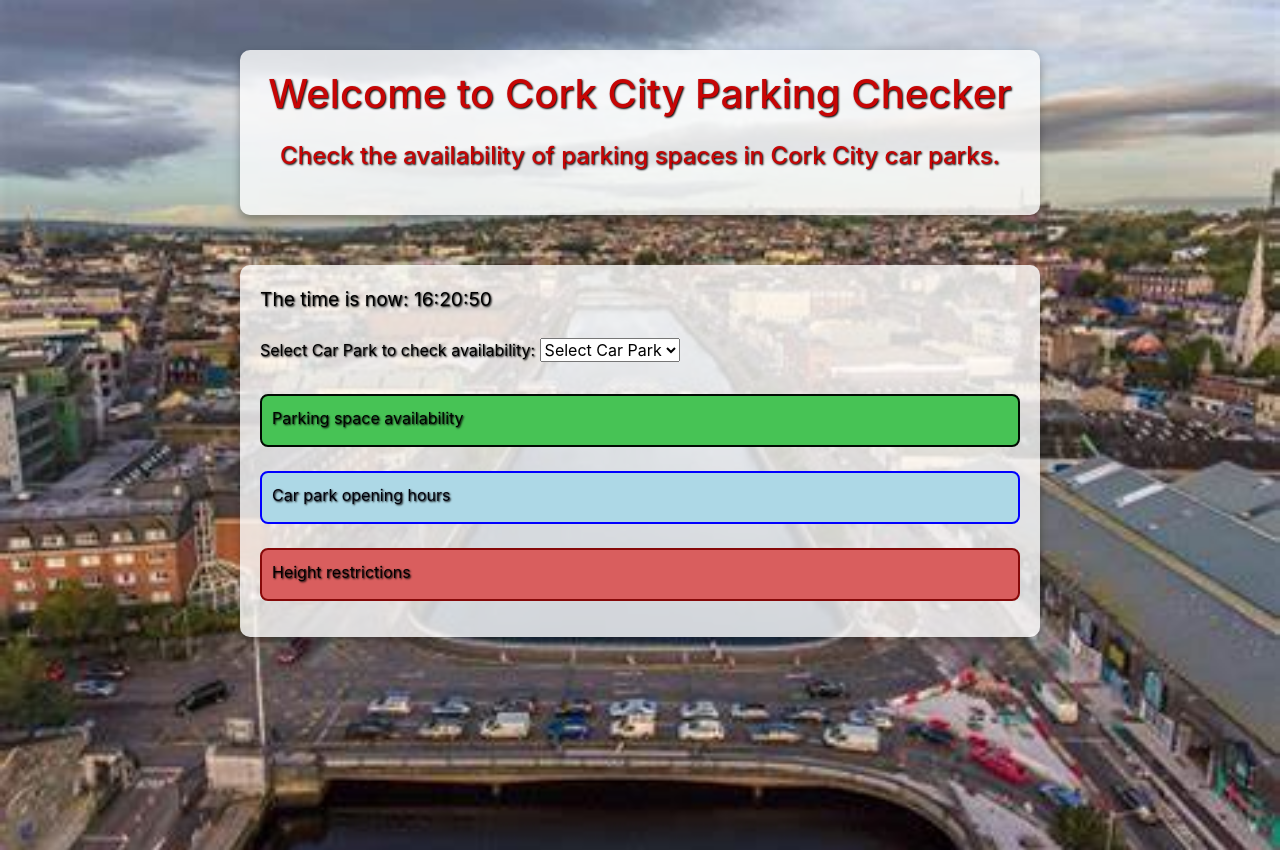
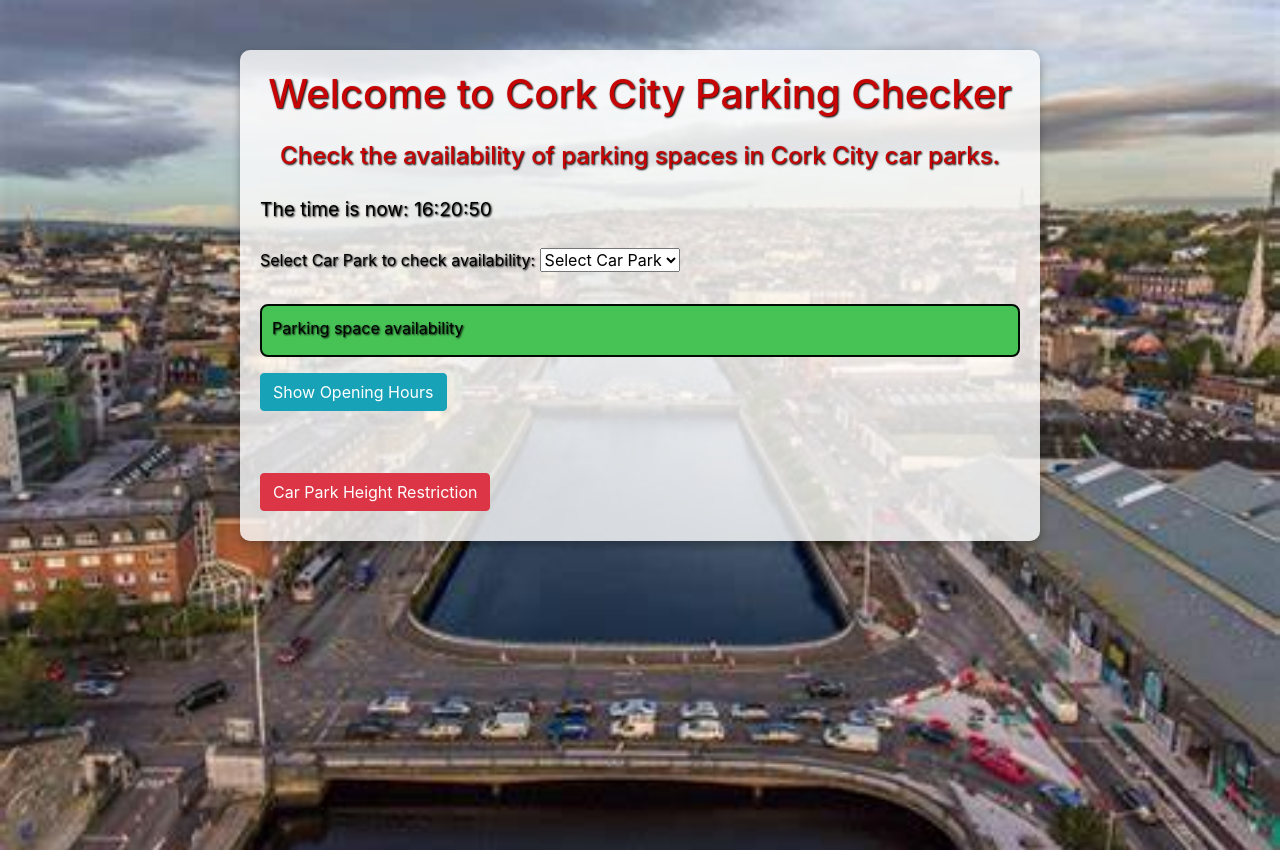
Before and after one commit to Laura6826/WSAA-project, a Flask app: page / in a window 1280 px wide. Run offline with Flask 3, Linux system fonts and the light colour scheme; data that the repository does not hold is empty; some libraries are stand-ins or nearby versions.

Commit message:
Opening hours button

```diff
--- a/templates/parking_checker.html
+++ b/templates/parking_checker.html
@@ -1,8 +1,3 @@
-<!--WSAA-project: Web Services and Applications.
-This is a CRUD application for Cork City car parking data.
-This HTML file provides a user interface for creating, reading, updating, and deleting car park data.
-Author: Laura Lyons -->
-
 <!DOCTYPE html>
 <html lang="en">
 <head>
@@ -42,9 +37,8 @@ Author: Laura Lyons -->
 <body>
     <div class="content">
         <h1 class="text-center mb-4" style="color: rgb(199, 5, 5); ">Welcome to Cork City Parking Checker</h1>
-        <h4 class="text-center mb-4" style="color: rgb(199, 5, 5); ">Check the availability of parking spaces in Cork City car parks.</h>
-    </div>
-    <div class="content">
+        <h4 class="text-center mb-4" style="color: rgb(199, 5, 5); ">Check the availability of parking spaces in Cork City car parks.</h4>
+
         <!-- Current time display -->
         <div id="currentTimeDisplay" style="font-size: 1.2rem; color: black;">
             The time is now: <span id="currentTime"></span>
@@ -63,18 +57,33 @@ Author: Laura Lyons -->
         </div>
 
         <!-- Car park opening hours -->
-        <div class="mt-4 alert alert-info" id="openingHoursResult" role="alert" style="background-color: lightblue; border: 2px solid blue; border-radius: 8px; padding: 10px;">
-            <label for="openingHoursResult" class="form-label" style="color: rgb(0, 0, 11); display: block; margin-bottom: 5px;">Car park opening hours</label>
-            <!-- Dynamic opening hours content will appear here -->
-            <span id="openingHoursContent"></span>
+        <div>
+            <!-- Button to toggle opening hours -->
+            <button id="toggleOpeningHoursBtn" class="btn btn-info" style="margin-bottom: 10px;">Show Opening Hours</button>
+
+            <!-- Opening hours container -->
+            <div class="mt-4 alert alert-info" id="openingHoursResult" role="alert" style="background-color: lightblue; border: 2px solid blue; border-radius: 8px; padding: 10px; display: none;">
+                <label class="form-label" style="color: rgb(0, 0, 11); display: block; margin-bottom: 5px; font-weight: bold; font-size: 1rem;">Car park opening hours</label>
+                <span id="openingHoursContent" style="color: rgb(0, 0, 11); display: block; margin-bottom: 5px; font-weight: bold; font-size: 1rem;">Dynamic opening hours content will appear here.</span>
+            </div>
+
+            <!-- Error message container -->
+            <div id="carParkInfoResult" class="alert" style="margin-top: 10px;"></div>
         </div>
 
         <!-- Car park height restrictions -->
-        <div class="mt-4 alert alert-danger" id="heightRestrictionNotice" role="alert" style="background-color: rgb(217, 94, 94); border: 2px solid rgb(134, 9, 9); border-radius: 8px; padding: 10px;">
-            <label for="heightRestrictionNotice" class="form-label" style="color: rgb(3, 0, 0); display: block; margin-bottom: 5px;">Height restrictions</label>
-            <!-- Content for height restrictions will go here -->
-            <span id="heightRestrictionContent"></span>
+        <div>
+            <!-- Toggle button for height restriction -->
+            <button id="toggleHeightRestrictionBtn" class="btn btn-danger" style="margin-bottom: 10px;">Car Park Height Restriction</button>
+
+            <!-- Height restriction container -->
+            <div class="mt-4 alert alert-danger" id="heightRestrictionNotice" role="alert" style="background-color: rgb(217, 94, 94); border: 2px solid rgb(134, 9, 9); border-radius: 8px; padding: 10px; display: none;">
+                <label class="form-label" style="color: rgb(3, 0, 0); display: block; margin-bottom: 5px; font-weight: bold; font-size: 1rem;">Height restrictions</label>
+                <span id="heightRestrictionContent" style="color: rgb(3, 0, 0); display: block; margin-bottom: 5px; font-weight: bold; font-size: 1rem;">Dynamic height restriction details will appear here.</span>
+            </div>
         </div>
+
+
     </div>
 
     <!-- Bootstrap JS -->
@@ -187,6 +196,22 @@ Author: Laura Lyons -->
             },
         };
 
+        // Fetch parking data from the server
+        async function fetchParkingData() {
+            try {
+                const response = await fetch("/api/fetch"); // Replace "/api/fetch" with the actual endpoint of your API
+                if (!response.ok) {
+                    throw new Error(`Server Error: ${response.status} ${response.statusText}`);
+                }
+                const data = await response.json(); // Parse the JSON response
+                console.log("Fetched parking data:", data); // Debug: Log the API response
+                return data;
+            } catch (error) {
+                console.error("Error fetching parking data:", error);
+                return [];
+            }
+        }
+
         // Function to set and display the current time
         function updateCurrentTime() {
             const now = new Date(); // Get the current date and time
@@ -200,6 +225,13 @@ Author: Laura Lyons -->
         // Call the function immediately and then every second
         updateCurrentTime(); // Initialize the time display
         setInterval(updateCurrentTime, 1000); // Update every second
+
+        // Get Current Day Name
+        function getCurrentDayName() {
+            const dayIndex = new Date().getDay(); // 0 = Sunday, 1 = Monday, etc.
+            const days = ["Sunday", "Monday", "Tuesday", "Wednesday", "Thursday", "Friday", "Saturday"];
+            return days[dayIndex];
+        }
 
         // Populate dropdown menu with car park options
         async function populateDropdown() {
@@ -217,22 +249,6 @@ Author: Laura Lyons -->
                 option.innerText = park.name || "Unnamed Car Park";
                 dropdown.appendChild(option);
             });
-        }
-
-        // Fetch parking data from the server
-        async function fetchParkingData() {
-            try {
-                const response = await fetch("/api/fetch"); // Replace "/api/fetch" with the actual endpoint of your API
-                if (!response.ok) {
-                    throw new Error(`Server Error: ${response.status} ${response.statusText}`);
-                }
-                const data = await response.json(); // Parse the JSON response
-                console.log("Fetched parking data:", data); // Debug: Log the API response
-                return data;
-            } catch (error) {
-                console.error("Error fetching parking data:", error);
-                return [];
-            }
         }
 
         // Check if the car park has free spaces
@@ -268,14 +284,7 @@ Author: Laura Lyons -->
             resultContainer.classList.remove("d-none");
         }
 
-        // Get Current Day Name
-        function getCurrentDayName() {
-            const dayIndex = new Date().getDay(); // 0 = Sunday, 1 = Monday, etc.
-            const days = ["Sunday", "Monday", "Tuesday", "Wednesday", "Thursday", "Friday", "Saturday"];
-            return days[dayIndex];
-        }
-
-        // Handle car park schedule and free spaces
+        // Handle car park schedule (opening hours) and free spaces
         function handleCarParkSchedule(scheduleForToday, freeSpaces, selectedOption) {
             const resultContainer = document.getElementById("carParkInfoResult");
             const now = new Date();
@@ -359,6 +368,45 @@ Author: Laura Lyons -->
             displayCarParkInfo(); // Call the function to display car park info
         });
 
+        // Event listener for the toggle opening hours button
+        document.getElementById("toggleOpeningHoursBtn").addEventListener("click", function () {
+            const dropdown = document.getElementById("carParkDropdown");
+            const selectedCarPark = dropdown.value;
+            const openingHoursResult = document.getElementById("openingHoursResult");
+            const resultContainer = document.getElementById("carParkInfoResult"); // Error message container
+
+            if (!selectedCarPark) {
+                // No car park selected, show an error message
+                resultContainer.innerHTML = `<strong>Error:</strong> Please select a car park first to view opening hours.`;
+                resultContainer.className = "alert alert-danger"; // Style the error message
+                return; // Exit the function if no car park is selected
+            }
+
+            // Toggle visibility of opening hours
+            if (openingHoursResult.style.display === "none" || openingHoursResult.style.display === "") {
+                openingHoursResult.style.display = "block";
+                this.textContent = "Hide Opening Hours"; // Change button text
+            } else {
+                openingHoursResult.style.display = "none";
+                this.textContent = "Show Opening Hours"; // Change button text
+            }
+        });
+
+        // Event listener for the dropdown menu
+        document.getElementById("carParkDropdown").addEventListener("change", function () {
+            const selectedCarPark = this.value; // Get selected car park value
+            const resultContainer = document.getElementById("carParkInfoResult"); // Error message container
+
+            // Clear error message as soon as a valid car park is selected
+            if (selectedCarPark) {
+                resultContainer.innerHTML = "";
+                resultContainer.className = ""; // Remove any styling
+            }
+        });
+
+
+
+
     </script>
 </body>
 </html>
```
